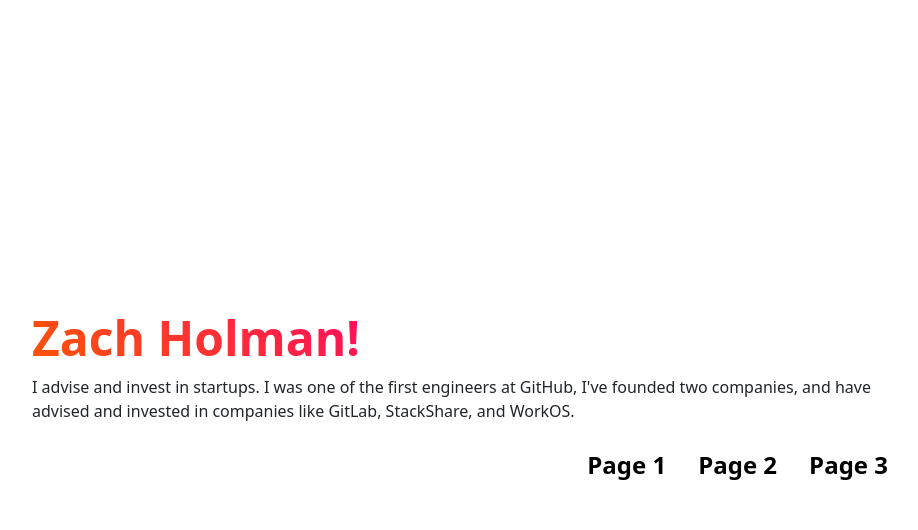
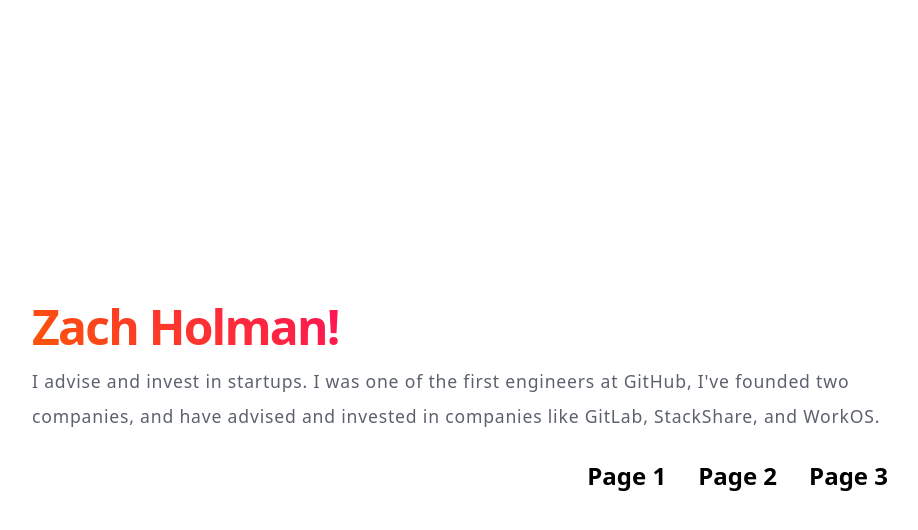
Before and after one commit to tylerkwallace/individual-assignment, a Flask app: page /page2 in a window 1280 px wide. Shown: the top 530 px of the page, without its empty margins (172-1090 px from the left). Run offline with Flask 2, Linux system fonts and the light colour scheme.

Commit message:
finished styling for page 2

```diff
--- a/static/css/page2.css
+++ b/static/css/page2.css
@@ -18,4 +18,17 @@ h1{
     background: -webkit-linear-gradient(45deg, #FB5607, #FF006E 50%);
   -webkit-background-clip: text;
   -webkit-text-fill-color: transparent;
+    letter-spacing: -.11rem;
 }
+
+p{
+    font-size: 110%;
+    font-weight: 100;
+    line-height: 35px;
+    color: #5c616e;
+    letter-spacing: .05rem;
+}
+
+a{
+    font-weight: 700;
+}
```
